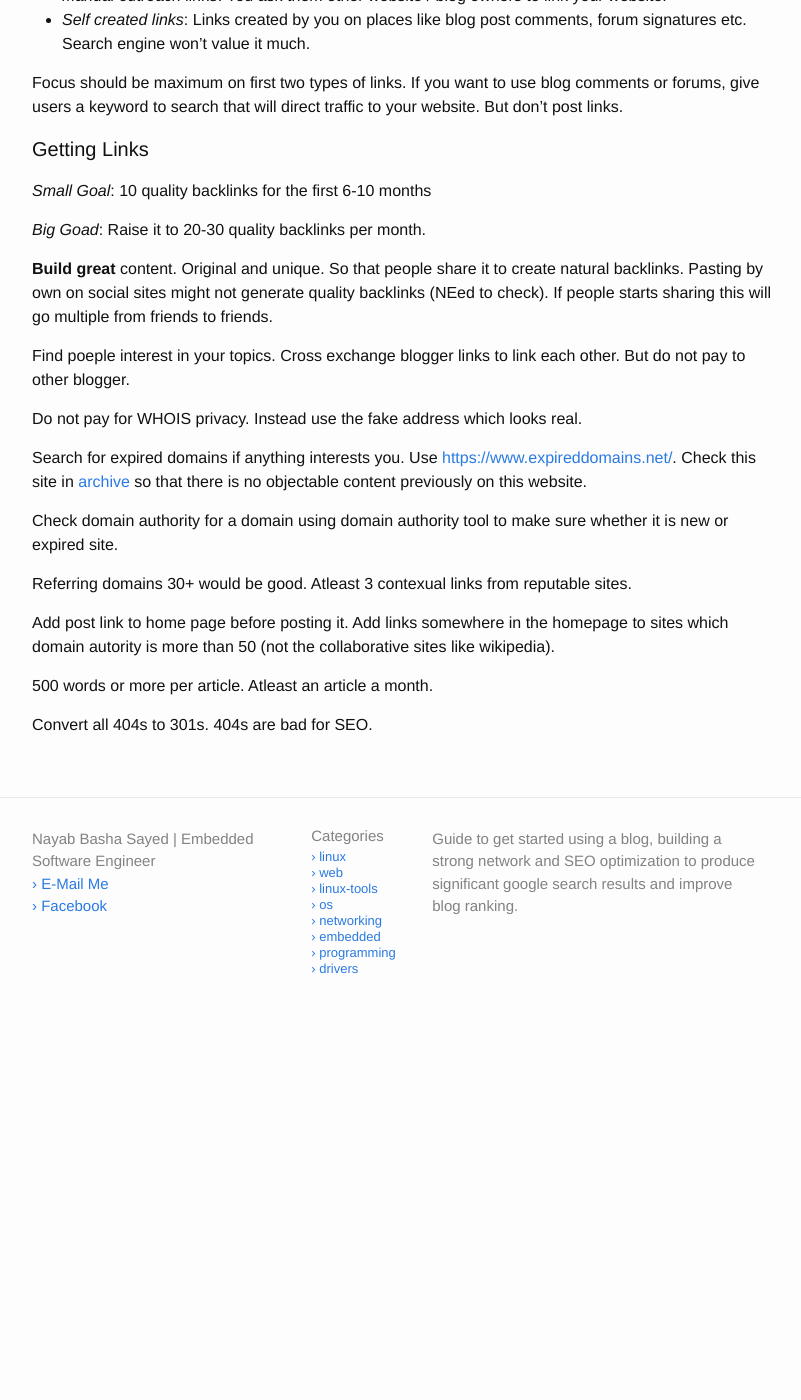
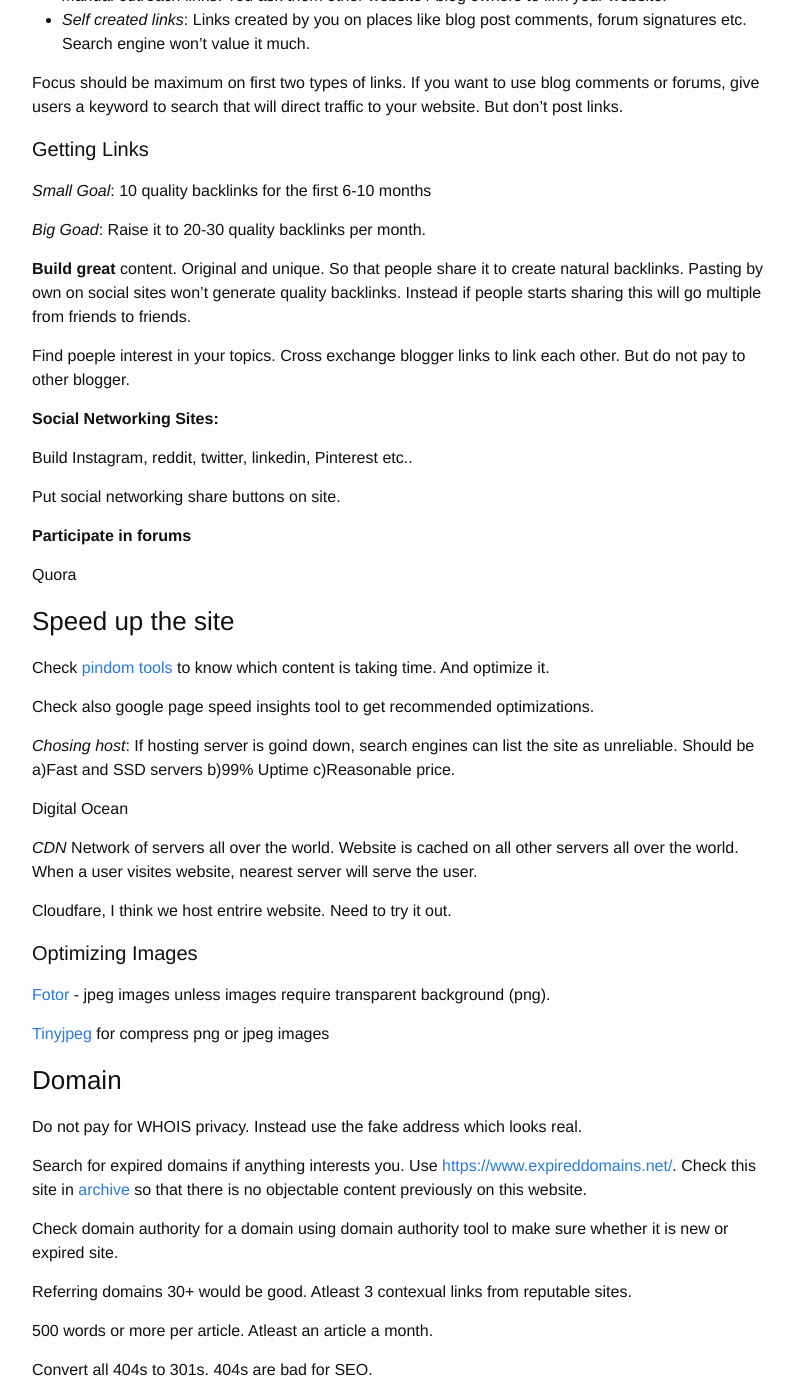
Before and after one commit to itsnayabsd/website, a Jekyll site: the page built from _posts/me/2017-01-01-blog-ranking.md, in a window 1280 px wide and 1400 px high, scrolled down 2300 px. Shown: the whole window, without its empty margins (238-1039 px from the left). Built offline with Jekyll 4.4.1, drawn with Linux system fonts in a browser that asks for light colours; comment, search, counter and statistics services are not loaded; before the commit the page ends 3336 px from its top, so only the background shows below that; some of the changed text lies outside the part shown.

Commit message:
Modified Blog Ranking post

```diff
--- a/_posts/me/2017-01-01-blog-ranking.md
+++ b/_posts/me/2017-01-01-blog-ranking.md
@@ -16,7 +16,7 @@ rating: '5'
 
 **Page rank**, a unit for measuring the importance of a web page. It will be calculated by counting the number and quality of links to that page.
 
-**no follow link**, tell google to not follow the specific link because website owner doesn't trust the link. If the linked site is spammy, google might penalize the site which linked to it.
+**no follow link**, tell google to not follow the specific link because the link might not be trusted to the full. If the linked site is spammy, google might penalize the site which linked to it.
 
 **Do follow links** are all the links other than no follow links. Search engines follow do follow links.
 
@@ -27,6 +27,11 @@ Make sure all pages of a website all linked somehow. Spider crawls all pages the
 
 Submit URL manually for search engine because this way crawling will be faster.
 
+<!--after two or more paragraphs-->
+
+  {% if jekyll.environment == 'production' and page.google_adsense %}
+  {% include goog_inart_2par.html %}
+  {% endif %}
 ## Improving SEO
 ### Developing keywords
 #### Keywords placing
@@ -87,29 +92,37 @@ Focus should be maximum on first two types of links. If you want to use blog com
 *Big Goad*: Raise it to 20-30 quality backlinks per month.
 
 
-**Build great** content. Original and unique. So that people share it to create natural backlinks. Pasting by own on social sites might not generate quality backlinks (NEed to check). If people starts sharing this will go multiple from friends to friends.
+**Build great** content. Original and unique. So that people share it to create natural backlinks. Pasting by own on social sites won't generate quality backlinks. Instead if people starts sharing this will go multiple from friends to friends.
 
 Find poeple interest in your topics. Cross exchange blogger links to link each other. But do not pay to other blogger.
 
+**Social Networking Sites:**
 
+Build Instagram, reddit, twitter, linkedin, Pinterest etc..
 
+Put social networking share buttons on site.
 
+**Participate in forums**
 
+Quora
 
+### Speed up the site
+Check [pindom tools](https://tools.pingdom.com) to know which content is taking time. And optimize it.
 
+Check also google page speed insights tool to get recommended optimizations.
 
+*Chosing host*: If hosting server is goind down, search engines can list the site as unreliable. Should be a)Fast and SSD servers b)99% Uptime c)Reasonable price.
 
+Digital Ocean
 
+*CDN* Network of servers all over the world. Website is cached on all other servers all over the world. When a user visites website, nearest server will serve the user.
 
+Cloudfare, I think we host entrire website. Need to try it out.
+#### Optimizing Images
+[Fotor](https://www.fotor.com/) - jpeg images unless images require transparent background (png).
 
-
-
-
-
-
-
-
-
+[Tinyjpeg](https://tinyjpg.com/) for compress png or jpeg images
+### Domain
 Do not pay for WHOIS privacy. Instead use the fake address which looks real.
 
 Search for expired domains if anything interests you. Use [https://www.expireddomains.net/](https://www.expireddomains.net/). Check this site in [archive](https://archive.org/web/) so that there is no objectable content previously on this website.
@@ -117,14 +130,18 @@ Search for expired domains if anything interests you. Use [https://www.expireddo
 Check domain authority for a domain using domain authority tool to make sure whether it is new or expired site.
 
 Referring domains 30+ would be good. Atleast 3 contexual links from reputable sites.
-<!--after two or more paragraphs-->
-
-  {% if jekyll.environment == 'production' and page.google_adsense %}
-  {% include goog_inart_2par.html %}
-  {% endif %}
-
-Add post link to home page before posting it. Add links somewhere in the homepage to sites which domain autority is more than 50 (not the collaborative sites like wikipedia).
 
 500 words or more per article. Atleast an article a month.
 
 Convert all 404s to 301s. 404s are bad for SEO.
+
+### Getting Traffic
+
+Give / post keywords or social networking site link of the blog post when somebody asks for it. This will not show as direct accessing of website.
+
+Check the footer for available social networking websites.
+
+Keep active in certain niche groups, forums or QnA sites so that people visit the blog from the answers or blog profile.
+
+#### Forums
+For forums follow the links present in [master skills](/me/masterskills.html) page.
```
Also changed, not shown: other parts of _posts/me/2017-01-01-blog-ranking.md (+1 -1 lines).
